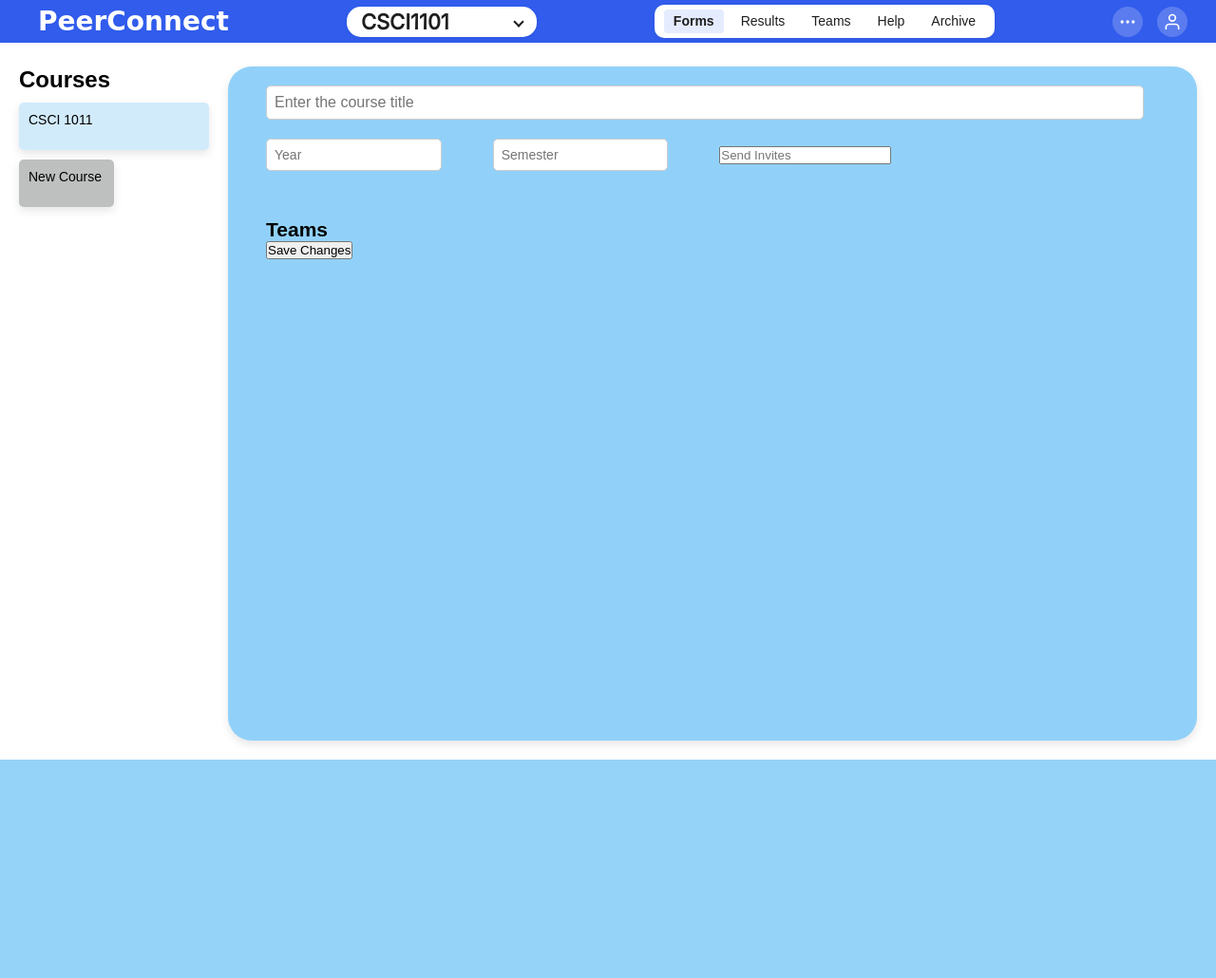
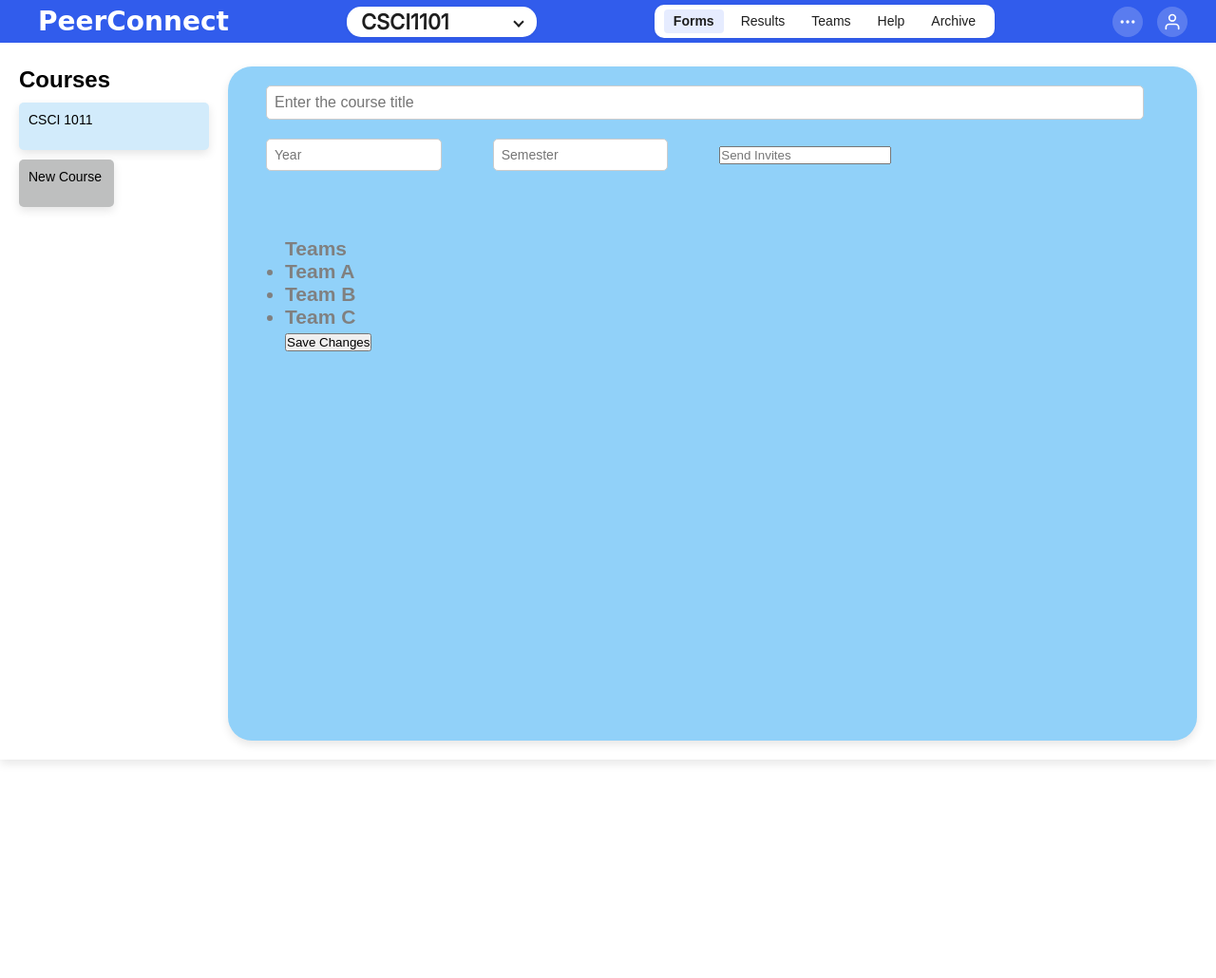
Before and after one commit to CSCI3356-Spring2025/404-Brain-not-Found, a Django app: page /create/ in a window 1280 px wide. Shown: the whole page at 95% size. Before the commit the page ends 800 px from the top, so only its background shows below. Run offline with Django 5.2, Linux system fonts and the light colour scheme; some web fonts are replaced.

Commit message:
extra edits to create.html and css

```diff
--- a/PeerConnect/static/styles/create.css
+++ b/PeerConnect/static/styles/create.css
@@ -85,11 +85,18 @@
   border-radius: 5px;
 }
 
-.team_menu {
-  display: flex;
-  width: 100px;
-  background-color: rgb(233, 145, 249);
+.team-menu {
+  grid-column: 1 / span 3;
+  height: 100vh;
+  width: 100vh;
+  color: grey;
+  padding: 20px;
 }
+
+
+
+
+
 
 
 
--- a/PeerConnect/templates/PeerConnect/create.html
+++ b/PeerConnect/templates/PeerConnect/create.html
@@ -26,7 +26,12 @@
 
             <div class="team-menu">
                <h2>Teams</h>
-             </div>
+
+               <ul class="team-list">
+                  <li class="team-item" data-team-id="1">Team A</li>
+                  <li class="team-item" data-team-id="2">Team B</li>
+                  <li class="team-item" data-team-id="3">Team C</li>
+               </ul>
 
 
             <button type="submit">Save Changes</button>
```
